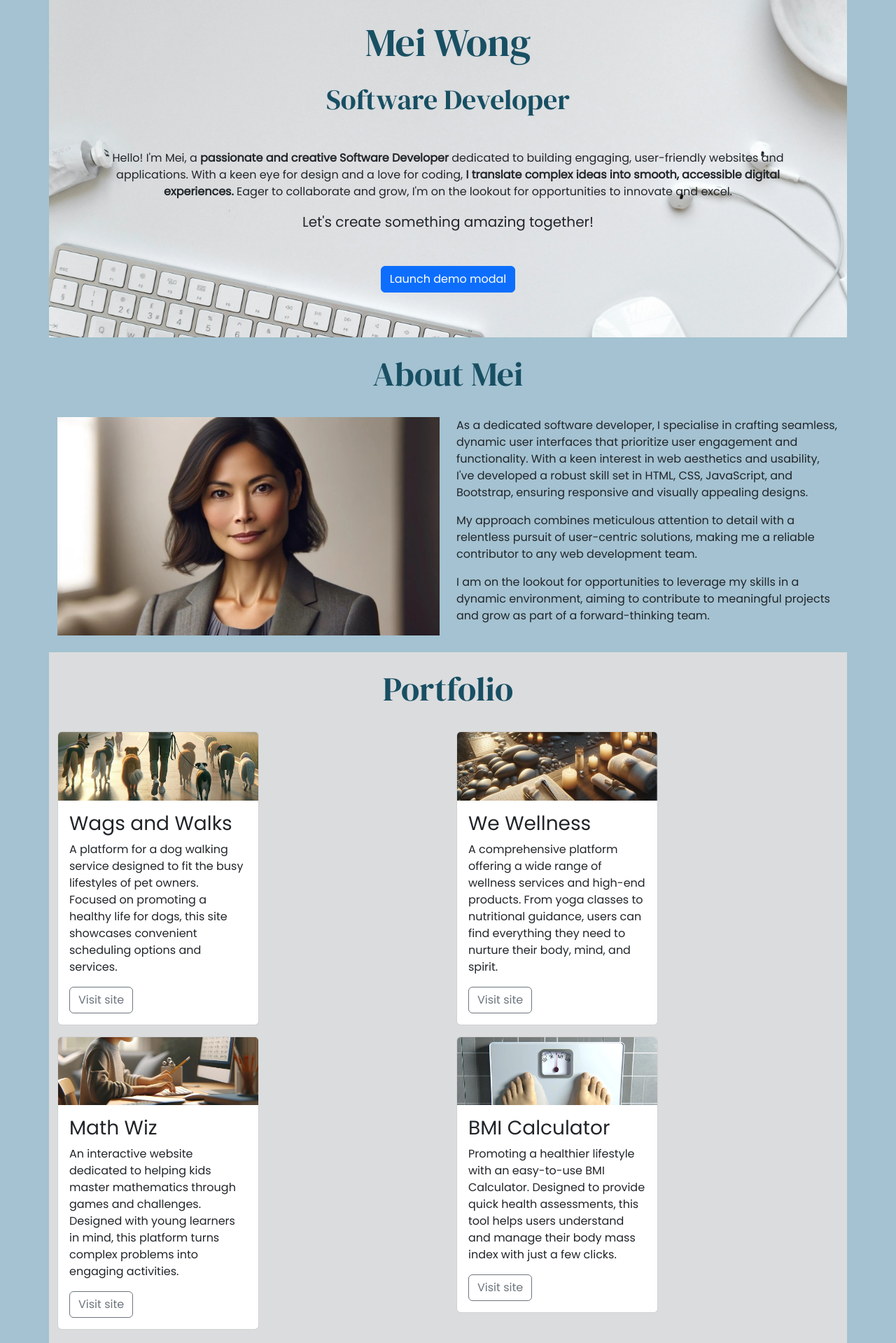
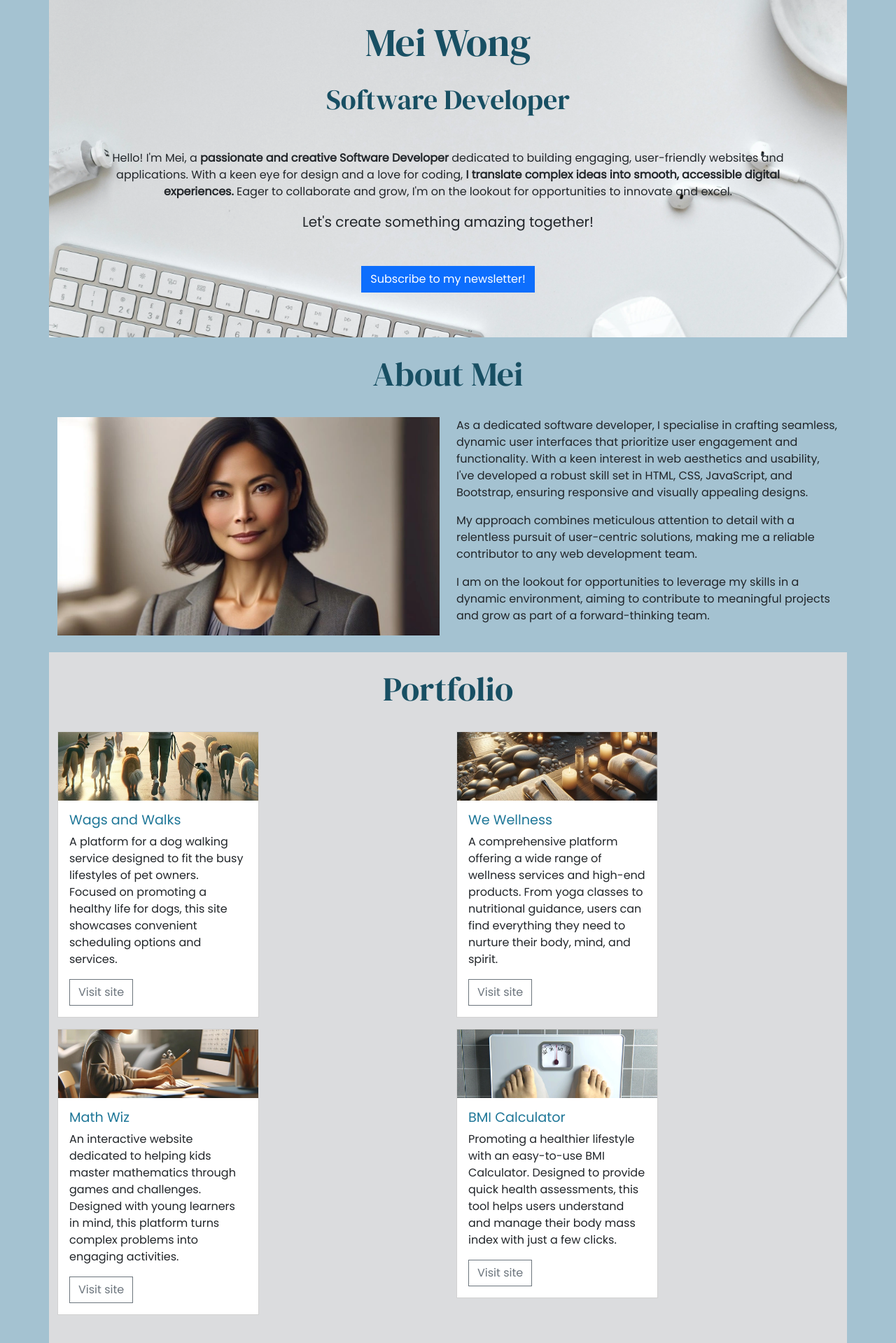
Before and after one commit to FatimahMohamed/Bootstrap-Project, a plain HTML site: page index.html in a window 1280 px wide. Shown: the part 117-2036 px from the top of the page at 70% size. Drawn offline with nearby package versions, Linux system fonts and the light colour scheme.

Commit message:
add sharp corners to elements

```diff
--- a/assets/css/style.css
+++ b/assets/css/style.css
@@ -18,6 +18,10 @@ body {
         color: #184f63;
     }
 
+    .sharp-corners, .sharp-corners * {
+        border-radius: 0;
+    }
+
     #portfolio {
         background-color: #dbdcde;
     }
@@ -32,5 +36,22 @@ body {
         background-position: 50% 70%;
         min-height: 500px;
         padding: 5% 7%;
+    }
 
+    #portfolio .card-title {
+        color: #1f7798;
+        font-size: 1.2rem;
     }
+
+    #portfolio .btn-outline-secondary:hover {
+        background-color: #1f7798;
+    }
+
+    #portfolio .card-text {
+        min-height: 120px;
+    }
+
+    @media screen and (min-height: 1200px){
+        portfolio .card-text {
+            min-height: auto;
+    }
--- a/index.html
+++ b/index.html
@@ -57,8 +57,8 @@
             <!-- mb-5 gives extra margin spacing under lead text -->
             <p class="lead mb-5">Let's create something amazing together!</p>
             <!-- Button trigger modal -->
-<button type="button" class="btn btn-primary" data-bs-toggle="modal" data-bs-target="#exampleModal">
-  Launch demo modal
+<button type="button" class="btn btn-primary sharp-corners" data-bs-toggle="modal" data-bs-target="#exampleModal">
+  Subscribe to my newsletter!
 </button>
         </div>
     </section>
@@ -108,7 +108,7 @@
                 <h2 class="display-5">Portfolio</h2>
         </div>
         <div class="col-12 col-md-6">
-         <div class="card mb-3" style="width: 18rem;">
+         <div class="card mb-3 sharp-corners" style="width: 18rem;">
             <img src="assets/images/wags-and-walks.webp" class="card-img-top" alt="A man walking several dogs in the morning">
             <div class="card-body">
             <h3 class="card-title">Wags and Walks</h3>
@@ -119,7 +119,7 @@
         </div>
 
         <div class="col-12 col-md-6">
-        <div class="card mb-3" style="width: 18rem;">
+        <div class="card mb-3 sharp-corners" style="width: 18rem;">
   <img src="assets/images/we-wellness.webp" class="card-img-top" alt="A spa with candles towels and natural materia">
   <div class="card-body">
     <h3 class="card-title">We Wellness</h3>
@@ -130,7 +130,7 @@
         </div>
 
         <div class="col-12 col-md-6">
-        <div class="card mb-3" style="width: 18rem;">
+        <div class="card mb-3 sharp-corners" style="width: 18rem;">
   <img src="assets/images/math-wiz.webp" class="card-img-top" alt="A child practicing math at a computer">
   <div class="card-body">
     <h3 class="card-title">Math Wiz</h3>
@@ -141,7 +141,7 @@
         </div>
 
         <div class="col-12 col-md-6">
-        <div class="card mb-3" style="width: 18rem;">
+        <div class="card mb-3 sharp-corners" style="width: 18rem;">
   <img src="assets/images/bmi-calculator.webp" class="card-img-top" alt="Weighing scales seen from the first person view of the person standing on the scales">
   <div class="card-body">
     <h3 class="card-title">BMI Calculator</h3>
@@ -158,7 +158,7 @@
     <!-- Modal -->
 <div class="modal fade" id="exampleModal" tabindex="-1" aria-labelledby="exampleModalLabel" aria-hidden="true">
   <div class="modal-dialog modal-lg">
-    <div class="modal-content">
+    <div class="modal-content sharp-corners">
       <div class="modal-header">
         <h1 class="modal-title fs-5" id="exampleModalLabel">Modal title</h1>
         <button type="button" class="btn-close" data-bs-dismiss="modal" aria-label="Close"></button>
@@ -166,10 +166,10 @@
       <div class="modal-body">
         Join my newsletter for the latest updates on my projects, coding tips, and industry insights delivered straight to your inbox.
       </div>
-      <form class="row g-3">
+      <form class="row g-3 sharp-corners">
     <div class="col-lg-6">
         <label for="inputName" class="form-label">Name</label>
-        <input type="text" class="form-control" id="inputName">
+        <input type="text" class=" form-control" id="inputName">
     </div>
 
     <div class="col-lg-6">
@@ -194,7 +194,7 @@
         </div>
         <div class="col-12 col-md-10 col-lg-8 mb-4">
             <!--Add your form here-->
-            <form class="row g-3">
+            <form class="row g-3 sharp-corners">
  <div class="col-lg-4">
     <label for="full-name" class="form-label">Full Name</label>
     <input type="text" class="form-control" id="full-name">
@@ -213,7 +213,7 @@
   <textarea class="form-control" id="message" rows="3"></textarea>
 </div>
   <div class="col-12">
-    <button type="submit" class="btn btn-primary">Send</button>
+    <button type="submit" class="btn btn-primary sharp-corners">Send</button>
   </div>
 </form>
         </div>
```
